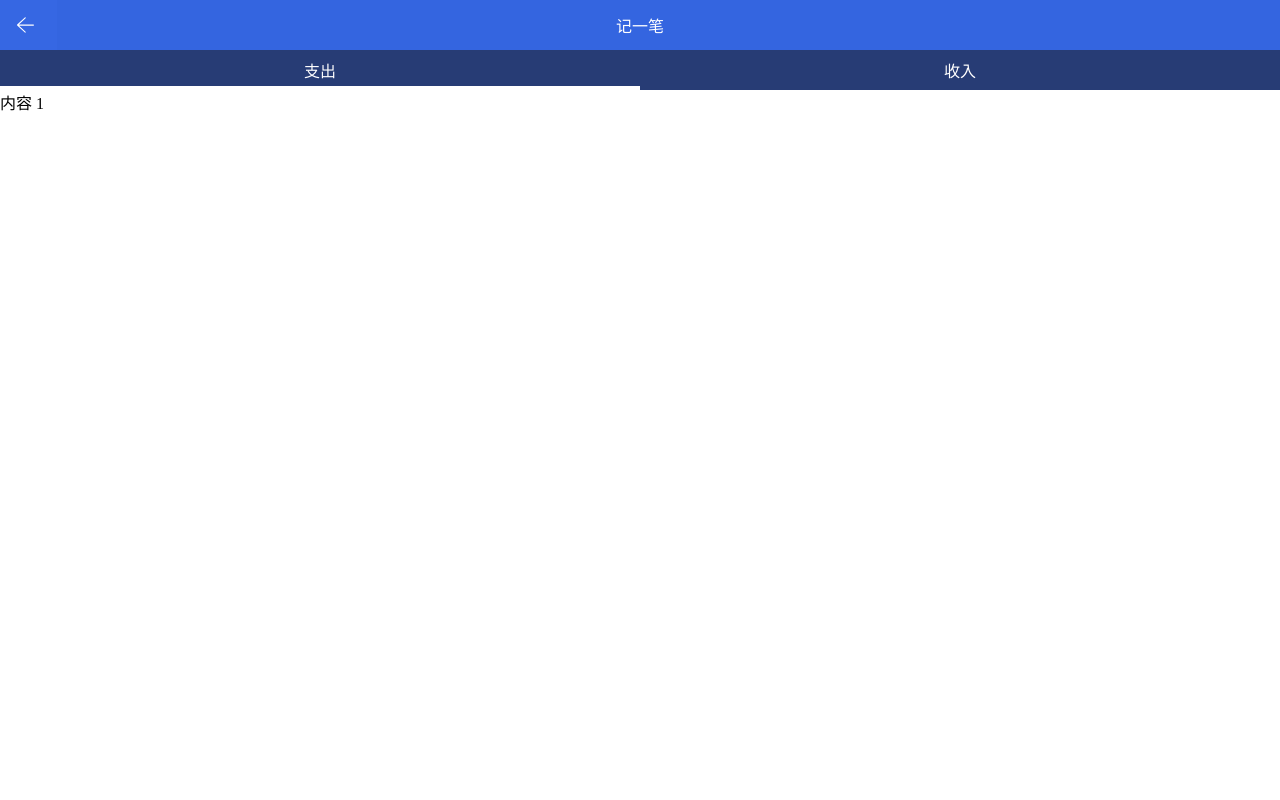
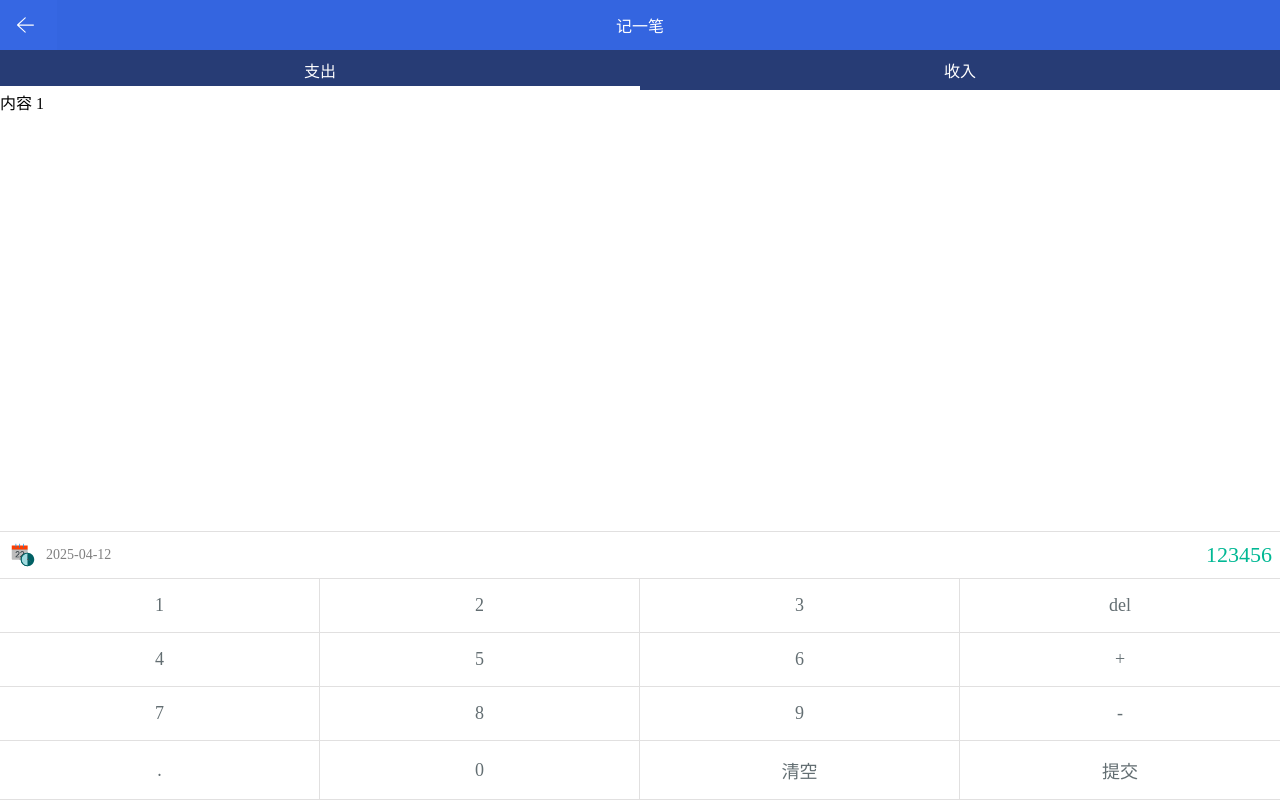
Before and after one commit to jgorijinal/github-page-demo-1, a Vue app: page /#/item/create in a window 1280 px wide. Built offline with nearby package versions, Linux system fonts and the light colour scheme.

Commit message:
初步完成数字键盘inputPad组件布局与样式

```diff
--- /dev/null
+++ b/src/components/inputPad.vue
@@ -0,0 +1,89 @@
+<template>
+  <div class="inputPad">
+    <div class="notes">
+      <span class="date">
+        <img :src="dateSvg" alt="">
+        <span class="dateText">2025-04-12</span>
+      </span>
+      <span class="amount">123456</span>
+    </div>
+    <div class="pad">
+      <button v-for="button in buttons" @click="button.clickFn">{{button.text}}</button>
+    </div>
+  </div>
+</template>
+<script lang="ts" setup>
+import dateSvg from '../assets/icons/date.svg'
+const buttons = [
+  { text: '1', clickFn: () => { } },
+  { text: '2', clickFn: () => { } },
+  { text: '3', clickFn: () => { } },
+  { text: 'del', clickFn: () => { } },
+  { text: '4', clickFn: () => { } },
+  { text: '5', clickFn: () => { } },
+  { text: '6', clickFn: () => { } },
+  { text: '+', clickFn: () => { } },
+  { text: '7', clickFn: () => { } },
+  { text: '8', clickFn: () => { } },
+  { text: '9', clickFn: () => { } },
+  { text: '-', clickFn: () => { } },
+  { text: '.', clickFn: () => { } },
+  { text: '0', clickFn: () => { } },
+  { text: '清空', clickFn: () => { } },
+  { text: '提交', clickFn: () => { } },
+]
+</script>
+<style lang="scss" scoped>
+.inputPad{
+  .notes {
+    display: flex;
+    padding:8px;
+    border-top:1px solid rgb(225, 224, 224); ;
+    justify-content: space-between;
+    .date {
+      display: flex;
+      img{
+      width:30px;
+      height:30px;
+      margin-right:8px;
+    }
+    .dateText{
+      display: flex;
+      align-items: center;
+      color:gray;
+      font-size:14px;
+    }
+    }
+    .amount {
+      display: flex;
+      align-items: center;
+      color:#00b894;
+      font-size:22px;
+    }
+  }
+  .pad{
+    font-size: 18px;
+    display: flex;
+    flex-wrap: wrap;
+    border-top:1px solid rgb(225, 224, 224);
+    button {
+      border:none;
+      border-right:1px solid rgb(225, 224, 224);
+      border-bottom:1px solid rgb(225, 224, 224);
+      padding:16px;
+      width:25%;
+      color:#636e72;
+      background-color:white;
+      transition:all 0.25s ease;
+      &:nth-child(4n) {
+        border-right:none;
+      }
+      &:hover,&:active {
+        background-color: #feedb0;
+        border-right:1px solid #feedb0;
+      border-bottom:1px solid #feedb0;
+      }
+    }
+  }
+}
+</style>
--- a/src/components/tabs.vue
+++ b/src/components/tabs.vue
@@ -44,7 +44,7 @@ const clickTab = (item:any) => {
 <style lang="scss" scoped>
 .eren-tabs{
   .active {
-    transition: all 0.25s ease;
+    transition: all 0.4s ease;
     position:relative;
     &::after {
       content:'';
@@ -60,7 +60,7 @@ const clickTab = (item:any) => {
   &-tab {
     background-color: #273c75;
     display:flex;
-    font-size: px;
+    font-size: 16px;
     &-name {
       color:white;
       padding:8px 16px;
@@ -68,6 +68,7 @@ const clickTab = (item:any) => {
       display:flex;
       justify-content: center;
       align-items: center;
+      cursor:pointer;
     }
   }
 }
--- a/src/views/item/itemCreate.vue
+++ b/src/views/item/itemCreate.vue
@@ -11,6 +11,10 @@
       <tab name="支出">内容 1</tab>
       <tab name="收入">内容 2</tab>
     </tabs>
+    <!--数字键盘-->
+    <div class="eren-inputPad">
+      <inputPad />
+    </div>
   </div>
 </template>
 <script lang="ts" setup>
@@ -18,6 +22,7 @@
 import navBar from '../../components/navBar.vue'
 import tabs from '../../components/tabs.vue'
 import tab from '../../components/tab.vue'
+import inputPad from '../../components/inputPad.vue'
 // svg
 import fanhuiSvg from '../../assets/icons/fanhui.svg'
 // vue
@@ -37,4 +42,10 @@ img {
   width:1.2em;
   height:1.2em;
 }
+.eren-inputPad {
+  position:fixed;
+  left:0;
+  width:100%;
+  bottom:0;
+}
 </style>
```
Also changed, not shown: src/assets/icons/date.svg (added).
